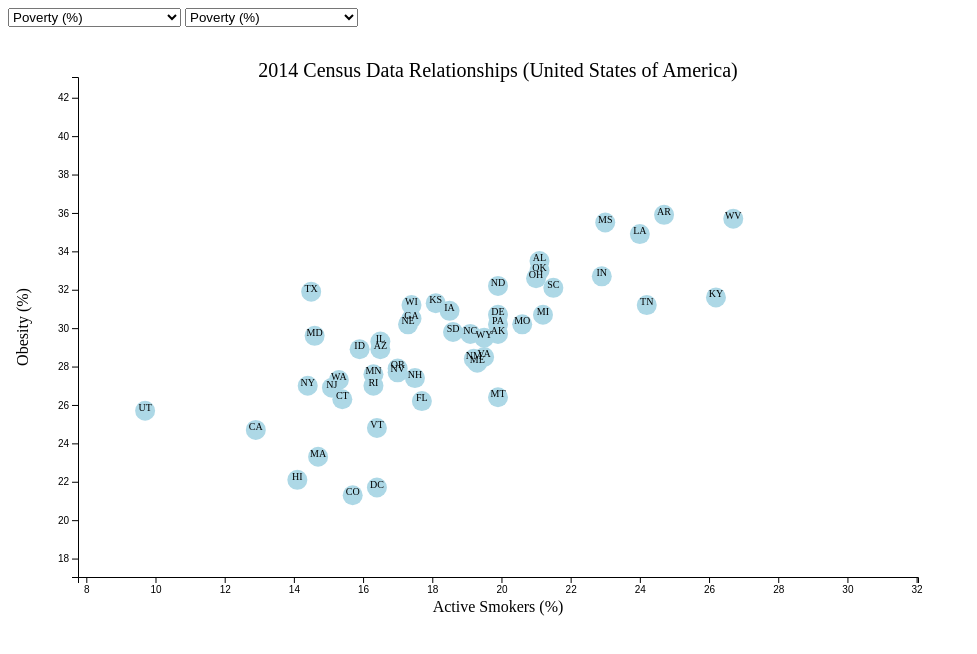
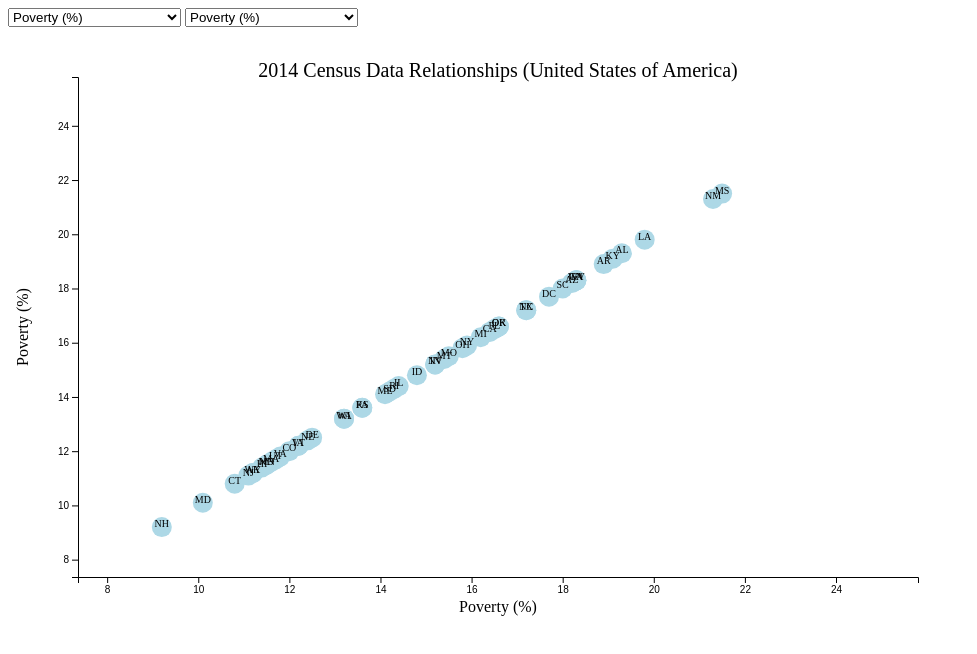
Before and after one commit to bakerv/D3-challenge, a plain HTML site: page index.html in a window 1280 px wide. Shown: the whole page, without its empty margins (0-977 px from the left). Drawn offline with nearby package versions, Linux system fonts and the light colour scheme.

Commit message:
final version

```diff
--- a/D3_data_journalism/javascript/app.js
+++ b/D3_data_journalism/javascript/app.js
@@ -33,10 +33,10 @@ d3.csv("D3_data_journalism/data/data.csv").then(rawData => {
         {smokes: "Active Smokers (%)"}];
 
     // Initial Plot Parameters
-    var xData = Object.keys(menuLabels[5])
-    var yData = Object.keys(menuLabels[4])
-    var xLabel = Object.values(menuLabels[5])
-    var yLabel = Object.values(menuLabels[04])
+    var xData = Object.keys(menuLabels[0])
+    var yData = Object.keys(menuLabels[0])
+    var xLabel = Object.values(menuLabels[0])
+    var yLabel = Object.values(menuLabels[0])
 
     function xAxisScale(dataSet,dataColumn) {
         var scale = d3.scaleLinear()
@@ -151,7 +151,7 @@ d3.csv("D3_data_journalism/data/data.csv").then(rawData => {
             .attr("font-size","20px")
             .text("2014 Census Data Relationships (United States of America)")
     };
-    function populateMenu(menu, data) {
+    function populateMenu(menu, data, defaultOption) {
         // generate options for the select menu, and link the associated index with the id option
         // This linkage will be used to select which data set to display
         data.forEach((entry,index) => {
--- a/index.html
+++ b/index.html
@@ -7,8 +7,8 @@
     <title>Document</title>
 </head>
 <body>
+    <select id="ydata"></select>
     <select id="xdata"></select>
-    <select id="ydata"></select>
     <div id="plot"></div>
     <script src="https://d3js.org/d3.v7.min.js"></script>
     <script type=text/javascript src="D3_data_journalism/javascript/app.js"></script>
```
